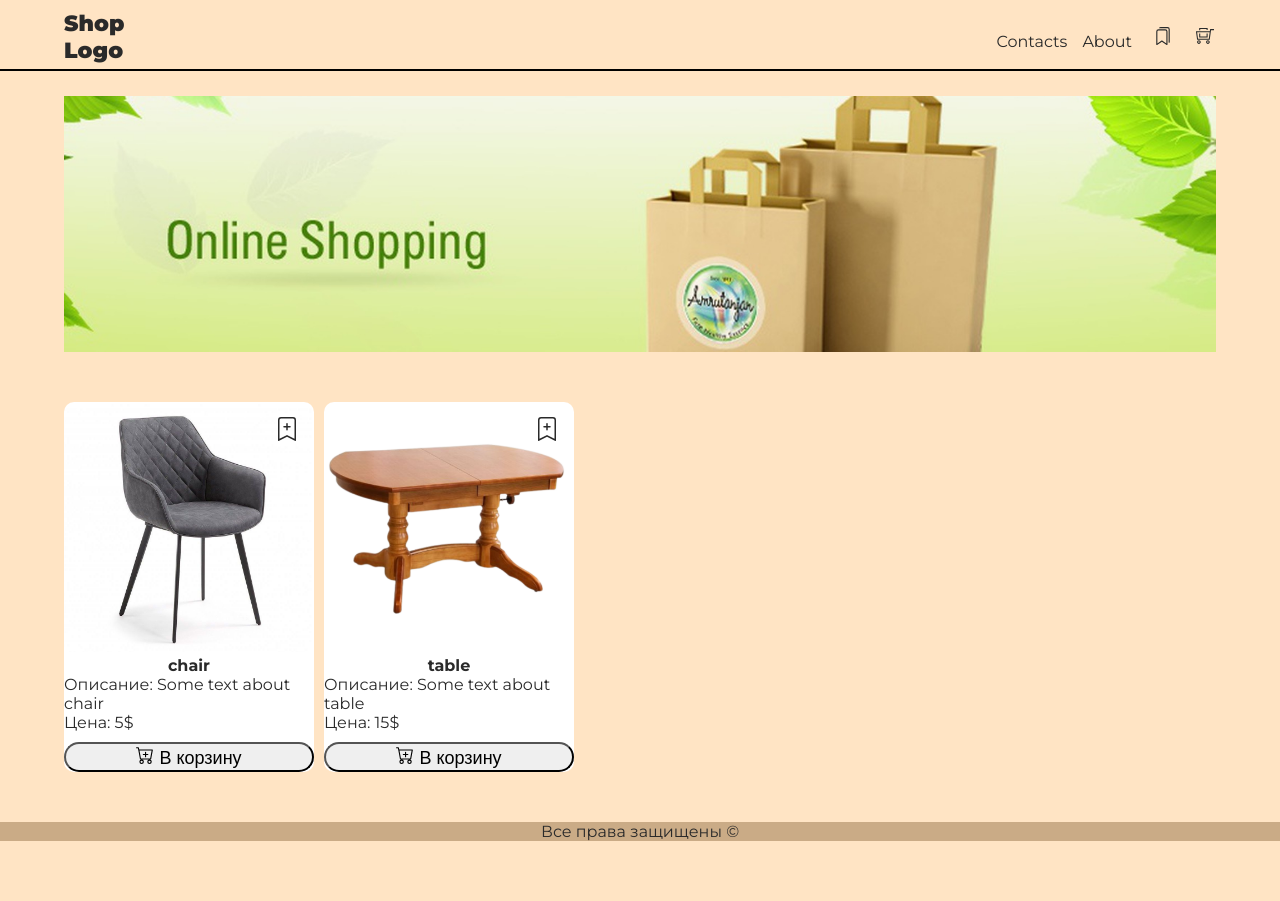
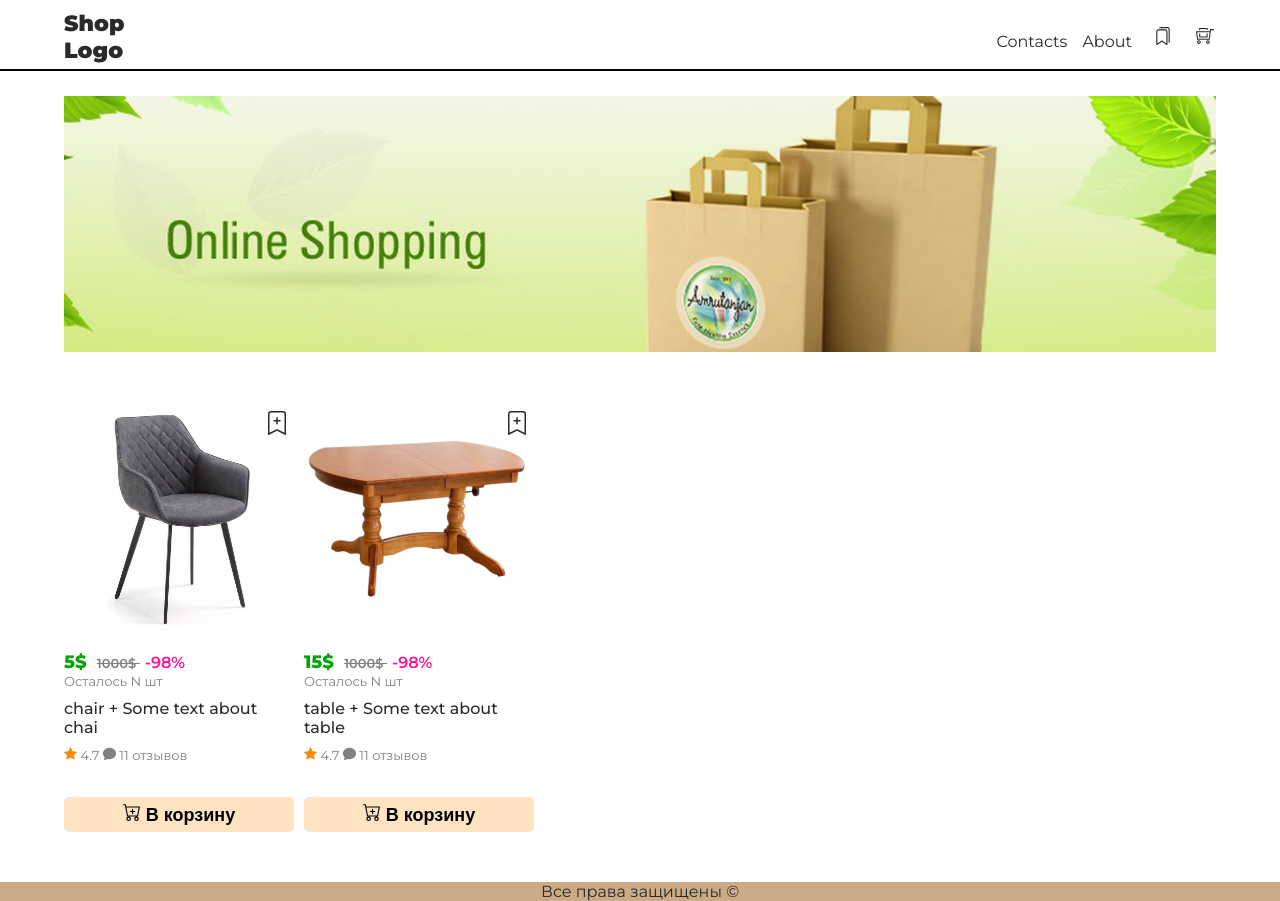
Before and after one commit to aleks-vs/shop-project, a React (Create React App) app in the folder lesson-shop/: page / in a window 1280 px wide. Before the commit the page ends 841 px from the top, so only its background shows below. Built offline with nearby package versions, Linux system fonts and the light colour scheme.

Commit message:
added card layout and styles

```diff
--- a/lesson-shop/src/components/CardItem.js
+++ b/lesson-shop/src/components/CardItem.js
@@ -1,4 +1,4 @@
-import { BsBookmarkPlus , BsBookmarkCheck  , BsCartPlus } from "react-icons/bs";
+import { BsBookmarkPlus , BsBookmarkCheck  , BsCartPlus, BsChatFill, BsStarFill   } from "react-icons/bs";
 import InCartQuantity from "./InCartQuantity";
 import { useCart } from "./stores";
 import {useLike} from "./stores";
@@ -15,21 +15,25 @@ const CardItem = ({ item }) => {
   const isLiked = likes.find((el) => el.id === item.id)
   return (
     <ul className="item-card">
-      <li>{isLiked ? <BsBookmarkCheck onClick={() => delFromLikes(item)} className={`like-heart`}/>:<BsBookmarkPlus
+      <div>
+      <li>{isLiked ? <BsBookmarkCheck onClick={() => delFromLikes(item)} className={`card-bookmarks`}/>:<BsBookmarkPlus
         onClick={() => addToLikes(item)}
-        className={`like-heart`}
+        className={`card-bookmarks`}
       /> }
         <img src={item.img} alt="item" />
       </li>
-
-      <li style={{ textAlign: "center" }}>
-        <b>{item.name}</b>
+      <li>
+        <span className="price-with-disc">{item.price + "$"} </span>
+        <span className="full-price">1000$ </span>
+        <span className="discount-percent">-98%</span>
       </li>
-      <li>Описание: {item.description}</li>
-      <li>Цена: {item.price + "$"}</li>
-      <li style={{ textAlign: "end" }}>
+      <li className="stock-quantity">Осталось N шт</li>
+      <li className="item-title">{item.name}</li>
+        <li className="rating-and-reviews"><BsStarFill style={{color:"darkorange"}}/> 4.7 <BsChatFill /> 11 отзывов</li>
+        </div>
+      <li>
         {!itemInCart ? <button onClick={() => addToCart(item)} className="add-to-cart-button" ><BsCartPlus style={{fontSize:"large"}}/> В корзину  </button>:
-        <InCartQuantity id={item.id} />}
+          <InCartQuantity id={item.id} btnStyle={'card-quantity-btn'} />}
       </li>
     </ul>
   );
--- a/lesson-shop/src/components/InCartQuantity.js
+++ b/lesson-shop/src/components/InCartQuantity.js
@@ -1,6 +1,7 @@
-import {useCart} from "./stores";
+import { useCart } from "./stores";
+import { AiOutlineMinus , AiOutlinePlus   } from "react-icons/ai";
 
-const InCartQuantity = ({id}) => {
+const InCartQuantity = ({id, btnStyle}) => {
 
 
 const {inCartIncrement, inCartDecrement, delFromCart} = useCart()
@@ -12,10 +13,10 @@ const {inCartIncrement, inCartDecrement, delFromCart} = useCart()
   }
 
   return (
-    <span className="inCartQuantity">
-      <button onClick={() => minusBtn(id)}>---</button><b>{quantityInCart}</b>
-      <button onClick={() => inCartIncrement(id)}>+++</button>
-      <button onClick={() => delFromCart(id)}>X</button>
+    <span className="card-quantity" style={{ fontSize: "20px" }}>
+      <button className={`${btnStyle}`} onClick={() => minusBtn(id)}><AiOutlineMinus /></button><b>{quantityInCart}</b>
+      <button className={`${btnStyle}`} onClick={() => inCartIncrement(id)}><AiOutlinePlus  /></button>
+      {/* <button onClick={() => delFromCart(id)}>X</button> */}
     </span>
   );
 };
--- a/lesson-shop/src/data/items.js
+++ b/lesson-shop/src/data/items.js
@@ -3,15 +3,15 @@ import chair from "../img/chair.jpg";
 const items = [
   {
     id: 1,
-    name: "chair",
-    description: "Some text about chair",
+    name: "chair + Some text about chai",
+    description: "r",
     img: chair,
     price: 5,
   },
   {
     id: 2,
-    name: "table",
-    description: "Some text about table",
+    name: "table + Some text about table",
+    description: "",
     img: table,
     price: 15,
   },
--- a/lesson-shop/src/index.css
+++ b/lesson-shop/src/index.css
@@ -7,7 +7,7 @@
 }
 
 body{
-  background-color:bisque;
+  background-color:fff;
   font-family: "Montserrat", sans-serif;
     font-weight:400;
     color: rgb(42, 42, 42);
@@ -95,47 +95,95 @@ background-position: center center;
 }
 
 .item-card{
+  display: flex;
+  flex-direction: column;
+  justify-content: space-between;
   position: relative;
   background-color: #fff;
   border-radius: 10px;
   list-style: none;
-  width: 250px;
-  overflow: hidden;
+  width: 230px;
+  height: 430px;
+  /* border: black solid 1px; */
 }
 
 
 .item-card li img{
   width: 100%;
   border-radius: 15px 15px 0 0;
-  /* transition: transform 500ms ease */
+  margin-bottom: 15px;
 }
-/* .item-card li img:hover{
-  transform: scale(1.05);
-} */
+.price-with-disc{
+  font-size: large;
+font-weight: 800;
+color: rgb(3, 165, 3);
+}
+.full-price{
+font-weight: 600;
+font-size: small;
+color: grey;
+text-decoration: line-through;
+margin-left: 5px;
+}
+.discount-percent{
+color:deeppink;
+margin-left: 5px;
+font-weight: 600;
+}
+.stock-quantity{
+font-size: small;
+  color: grey;
+  margin-bottom: 10px;
+}
+.item-title{
+font-weight: 500;
+margin-bottom: 10px;
+}
+.rating-and-reviews{
+font-size: small;
+  color: grey;
+}
 .add-to-cart-button{
+  background-color: bisque;
   width: 100%;
-  height: 30px;
+  height: 35px;
   font-size: large;
+  font-weight: 600;
   margin: 10px 0 0 0;
-  border-radius: 15px;
+  border-radius: 5px;
+  border:0px;
 }
 
-.like-heart{
+
+.card-bookmarks{
   font-size:x-large;
-position: absolute;
-z-index: 100;
-top: 15px;
-right: 15px;
-
+  position: absolute;
+  z-index: 100;
+  top: 2%;
+  right: 2%;
   transition: transform 500ms ease
 }
 .like-heart:hover {
   transform: scale(1.5)
 }
-.inCartQuantity{
+.card-quantity{
   width: 100%;
+  font-size: 30px;
   display: flex;
-  justify-content: space-around;
+  justify-content: space-between;
+}
+.card-quantity-btn {
+  background-color: bisque;
+  border: 0;
+  border-radius: 5px;
+  height: 35px;
+  font-weight: 800;
+  font-size: 30px;
+  transition: opacity 500ms ease;
+}
+.quantity-btn:hover{
+  opacity: 1.5;
+
 }
 
 /* ////////////////////////////////////////// About footer */
```
